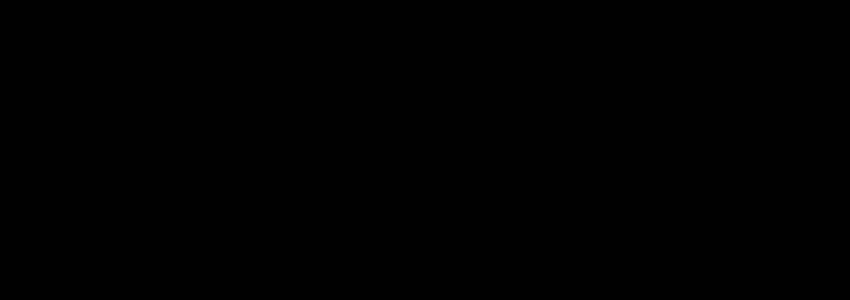
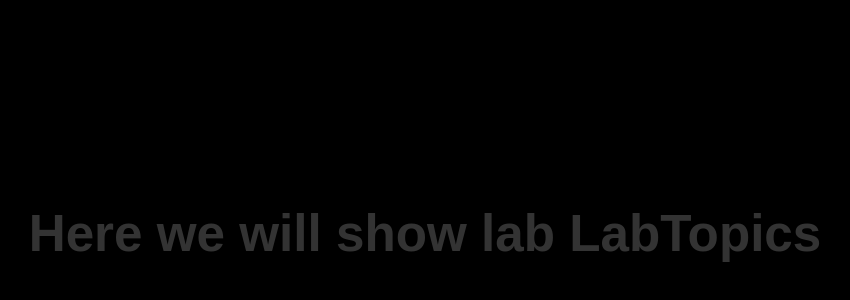
Before and after one commit to Jenish-1235/ByteCupids-frontend, a React (Vite) app: page /labtopics in a window 1280 px wide. Before the commit this address had no page. Shown: the part 166-466 px from the top of the page, without its empty margins (215-1065 px from the left). Built offline with nearby package versions, Linux system fonts and the light colour scheme.

Commit message:
prog: added navigation and lazy laoding to landing page, launch labs and lab topics

```diff
--- a/src/App.tsx
+++ b/src/App.tsx
@@ -1,18 +1,24 @@
 import { BrowserRouter as Router, Routes, Route } from "react-router-dom";
 import { AuthProvider } from "./context/AuthContext";
-import LandingPage from "./pages/LandingPage";
 import "./styles/pages/App.css";
-import LaunchLab from "./pages/LaunchLab";
+import React, { Suspense } from "react";
+
+const LandingPage = React.lazy(()=> import("./pages/LandingPage"))
+const LaunchLab = React.lazy(() => import("./pages/LaunchLab"));
+const LabTopics = React.lazy(() => import("./pages/LabTopics"));
 
 function App() {
   return (
     <AuthProvider>
+      <Suspense fallback={<h1>Loading Labs...</h1>}>
       <Router>
         <Routes>
           <Route path="/" element={<LandingPage />} />
           <Route path="/launchlab" element={<LaunchLab />} />
+          <Route path="/labtopics" element={<LabTopics />} />
         </Routes>
       </Router>
+          </Suspense>
     </AuthProvider>
   );
 }
--- /dev/null
+++ b/src/pages/LabTopics.tsx
@@ -0,0 +1,6 @@
+export default function LabTopics() {
+    return <>
+    <div>
+        <h1>Here we will show lab LabTopics</h1>
+    </div></>
+}
--- a/src/pages/LaunchLab.tsx
+++ b/src/pages/LaunchLab.tsx
@@ -20,7 +20,7 @@ export default function LaunchLab() {
     const handleSpace = (e: KeyboardEvent) => {
       if (e.code === "Space") {
         e.preventDefault();
-        alert("Launch Lab is not available yet. Please check back later.");
+        navigate("/labtopics", { replace: true });
       }
     };
 
```
